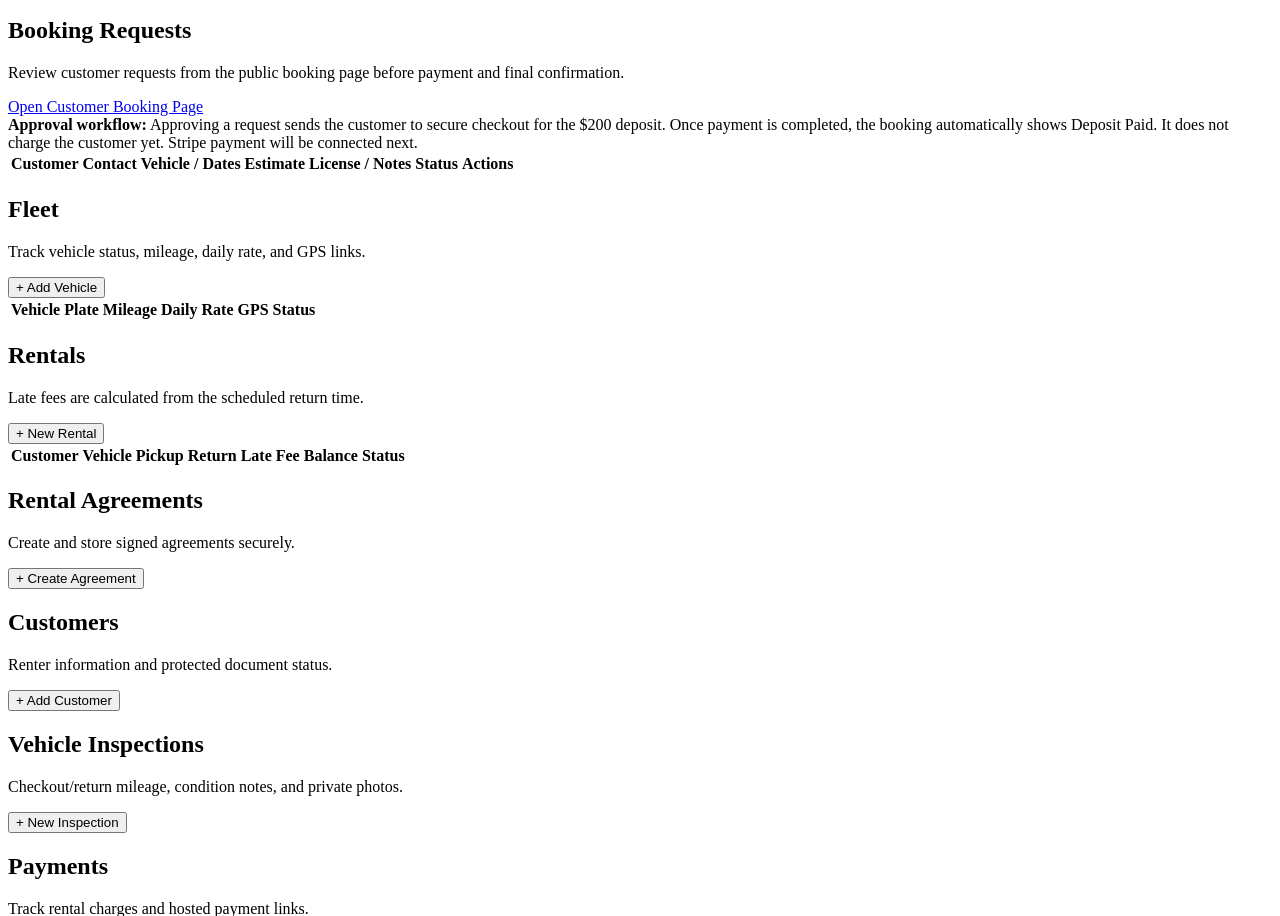
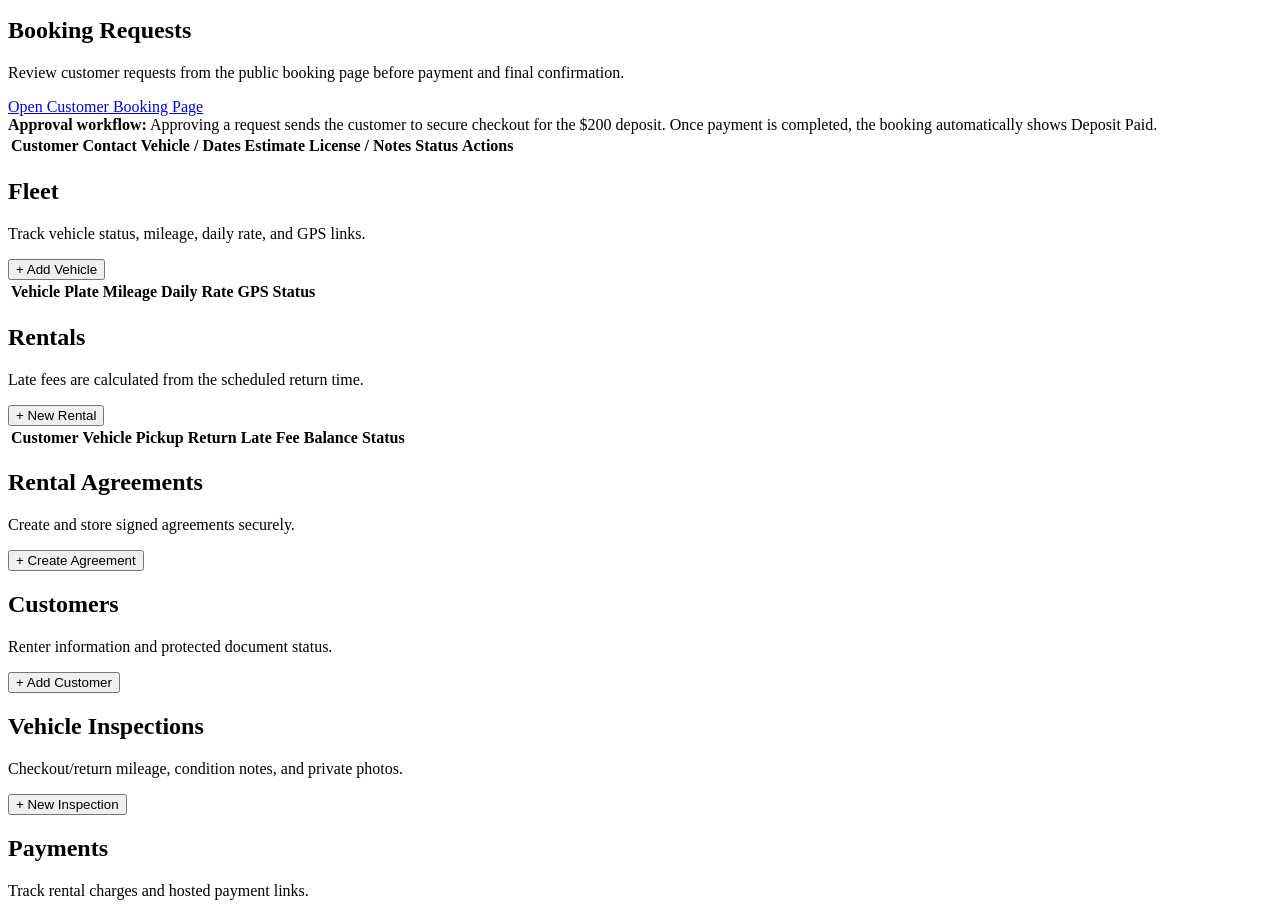
Before and after one commit to citylifecars/city---life---rental, a website with bundled scripts: page index.html in a window 1280 px wide. Shown: the part 890-1806 px from the top of the page. Built offline with nearby package versions, Linux system fonts and the light colour scheme; a script that the page names is missing; files whose address does not match are found by name.

Commit message:
Refine booking section details and approval workflow
Updated booking section to clarify approval workflow and payment process.

```diff
--- a/index.html
+++ b/index.html
@@ -56,7 +56,7 @@
         <div class="grid-two"><div class="panel"><div class="panel-head"><h3>Vehicles due back</h3><button class="text-btn" data-jump="rentals">View rentals</button></div><div id="dueList"></div></div><div class="panel"><div class="panel-head"><h3>Fleet status</h3><button class="text-btn" data-jump="fleet">Manage fleet</button></div><div id="fleetStatus"></div></div></div>
       </section>
 
-      <section id="bookings" class="view"><div class="section-head"><div><h2>Booking Requests</h2><p>Review customer requests from the public booking page before payment and final confirmation.</p></div><a class="outline-btn" href="/book" target="_blank" rel="noopener">Open Customer Booking Page</a></div><div id="bookingStats" class="stats-grid"></div><div class="notice"><strong>Approval workflow:</strong> Approving a request sends the customer to secure checkout for the $200 deposit. Once payment is completed, the booking automatically shows Deposit Paid. It does not charge the customer yet. Stripe payment will be connected next.</div><div class="panel table-wrap"><table><thead><tr><th>Customer</th><th>Contact</th><th>Vehicle / Dates</th><th>Estimate</th><th>License / Notes</th><th>Status</th><th>Actions</th></tr></thead><tbody id="bookingRequestsTable"></tbody></table></div></section>
+      <section id="bookings" class="view"><div class="section-head"><div><h2>Booking Requests</h2><p>Review customer requests from the public booking page before payment and final confirmation.</p></div><a class="outline-btn" href="/book" target="_blank" rel="noopener">Open Customer Booking Page</a></div><div id="bookingStats" class="stats-grid"></div><div class="notice"><strong>Approval workflow:</strong> Approving a request sends the customer to secure checkout for the $200 deposit. Once payment is completed, the booking automatically shows Deposit Paid.</div><div class="panel table-wrap"><table><thead><tr><th>Customer</th><th>Contact</th><th>Vehicle / Dates</th><th>Estimate</th><th>License / Notes</th><th>Status</th><th>Actions</th></tr></thead><tbody id="bookingRequestsTable"></tbody></table></div></section>
 
       <section id="fleet" class="view"><div class="section-head"><div><h2>Fleet</h2><p>Track vehicle status, mileage, daily rate, and GPS links.</p></div><button class="primary-btn action-fleet-add" onclick="openModal('vehicle')">+ Add Vehicle</button></div><div class="panel table-wrap"><table><thead><tr><th>Vehicle</th><th>Plate</th><th>Mileage</th><th>Daily Rate</th><th>GPS</th><th>Status</th></tr></thead><tbody id="fleetTable"></tbody></table></div></section>
 
```
